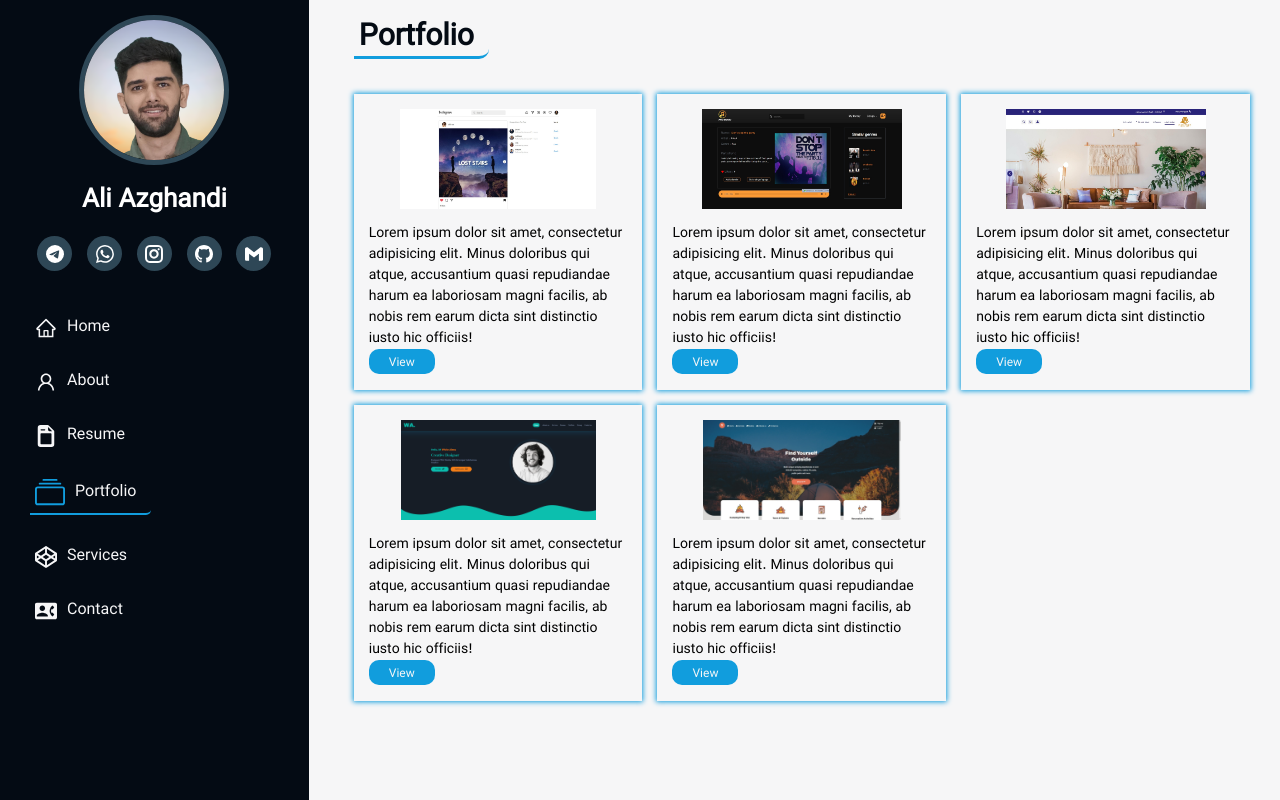
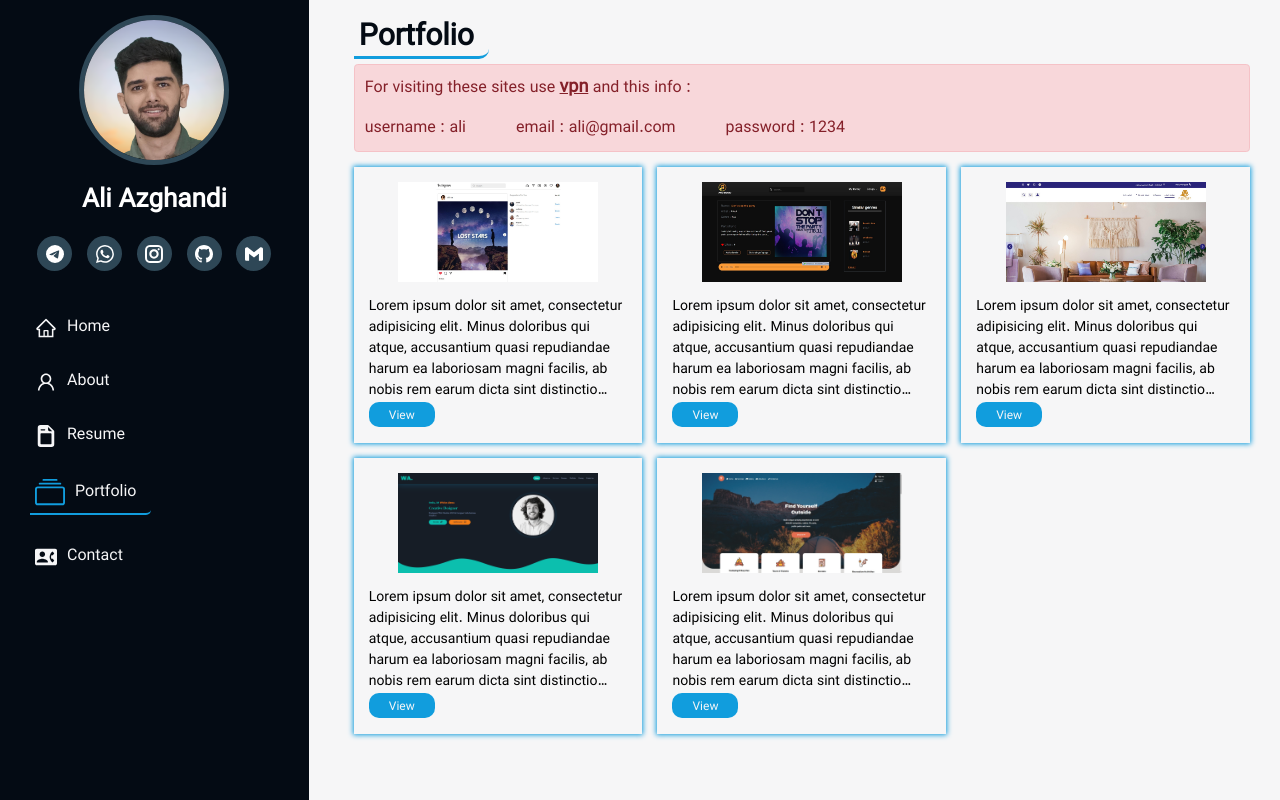
Before and after one commit to Alivolley/resume-new, a React (Create React App) app: page /portfolio in a window 1280 px wide. Built offline with nearby package versions, Linux system fonts and the light colour scheme.

Commit message:
portfolio updated

```diff
--- a/src/Components/PortfolioItem/PortfolioItem.jsx
+++ b/src/Components/PortfolioItem/PortfolioItem.jsx
@@ -31,6 +31,7 @@ const Item = styled.a.attrs({ target: "_blank" })`
 `;
 
 const Image = styled.img`
+   width: 100%;
    max-width: 20rem;
    height: 10rem;
    display: block;
@@ -43,9 +44,9 @@ const Text = styled.p`
    font-size: 1.4rem;
    color: black;
    padding: 1.5rem 0;
-   height: 14rem;
+   height: 12rem;
    display: -webkit-box;
-   -webkit-line-clamp: 6;
+   -webkit-line-clamp: 5;
    -webkit-box-orient: vertical;
    overflow: hidden;
 `;
--- a/src/Components/SideBarLinks/SideBarLinks.jsx
+++ b/src/Components/SideBarLinks/SideBarLinks.jsx
@@ -3,7 +3,6 @@ import { NavLink } from "react-router-dom";
 import styled from "styled-components";
 import { AiOutlineHome, AiOutlineUser } from "react-icons/ai";
 import { BsCollection, BsFillFileEarmarkPostFill } from "react-icons/bs";
-import { FaCodepen } from "react-icons/fa";
 import { MdContactPhone } from "react-icons/md";
 import colors from "../../Styles/Varibles";
 
@@ -26,10 +25,10 @@ export default function SideBarLinks() {
             <BsCollection />
             <p>Portfolio</p>
          </LinkItem>
-         <LinkItem to="/services">
+         {/* <LinkItem to="/services">
             <FaCodepen />
             <p>Services</p>
-         </LinkItem>
+         </LinkItem> */}
          <LinkItem to="/contact">
             <MdContactPhone />
             <p>Contact</p>
--- a/src/Pages/Portfolio/Portfolio.jsx
+++ b/src/Pages/Portfolio/Portfolio.jsx
@@ -1,6 +1,7 @@
 import React from "react";
 import { Row } from "react-bootstrap";
 import styled from "styled-components";
+import Alert from "react-bootstrap/Alert";
 import PortfolioItem from "../../Components/PortfolioItem/PortfolioItem";
 import SectionTitle from "../../Components/SectionTitle/SectionTitle";
 import insta from "./../../assets/Images/insta.png";
@@ -13,6 +14,17 @@ export default function Portfolio() {
    return (
       <PortfolioWrapper>
          <SectionTitle>Portfolio</SectionTitle>
+         <AlertCustom variant={"danger"}>
+            <Title>
+               For visiting these sites use <span>vpn</span> and this info :
+            </Title>
+            <div>
+               <p>username : ali</p>
+               <p>email : ali@gmail.com</p>
+               <p>password : 1234</p>
+            </div>
+         </AlertCustom>
+
          <Row>
             <PortfolioItem
                source={insta}
@@ -57,8 +69,25 @@ export default function Portfolio() {
 const PortfolioWrapper = styled.section`
    margin-top: 2rem;
    padding: 0 3rem;
+`;
 
-   .row {
-      margin-top: 2rem;
+const AlertCustom = styled(Alert)`
+   display: flex;
+   flex-direction: column;
+   margin-bottom: 0;
+
+   div {
+      display: flex;
+      gap: 5rem;
    }
 `;
+
+const Title = styled.p`
+   margin-bottom: 1.5rem;
+
+   span {
+      font-weight: 700;
+      font-size: 1.8rem;
+      text-decoration: underline;
+   }
+`;
```
